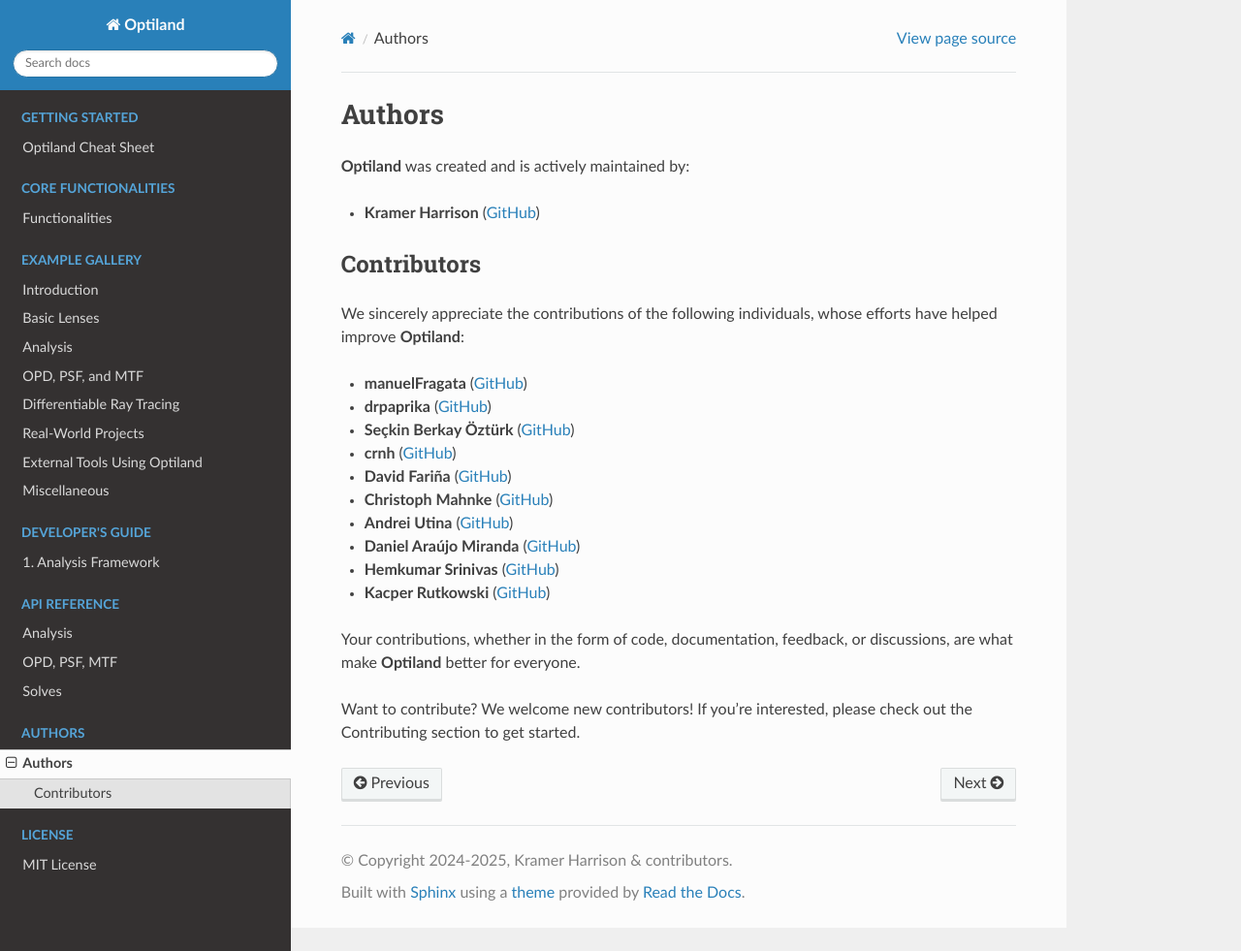
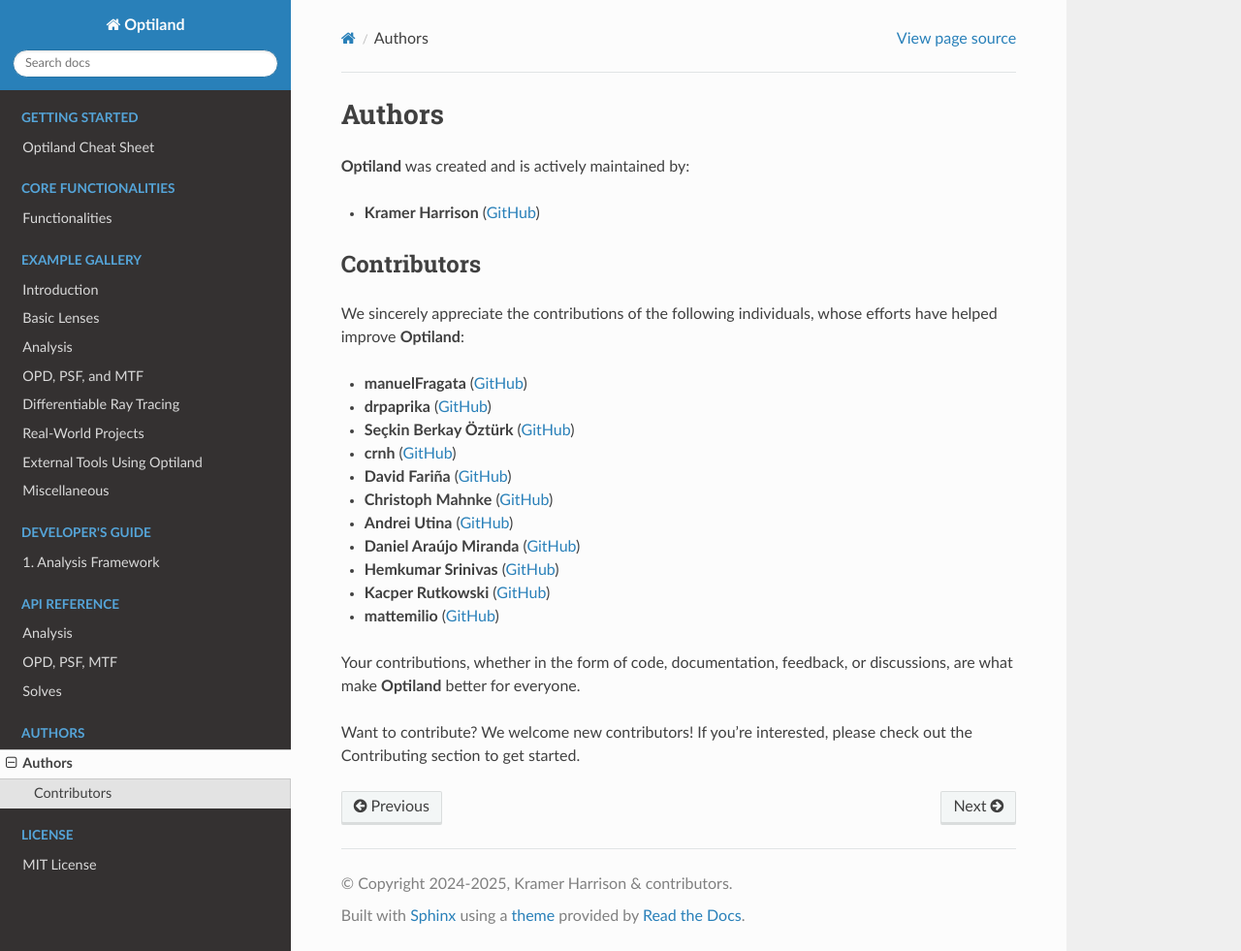
Before and after one commit to HarrisonKramer/optiland, a Sphinx documentation site: the page built from docs/authors.rst, in a window 1280 px wide and 981 px high. Shown: the whole window at 97% size. Built offline with Sphinx 7.4.7 and the Read the Docs theme 3.1.0, drawn with Linux system fonts in a browser that asks for light colours; pages that are not in the unit, such as notebooks, are missing from menus.

Commit message:
docs: add mattemilio to the list of contributors

```diff
--- a/docs/authors.rst
+++ b/docs/authors.rst
@@ -22,6 +22,7 @@
 - **Daniel Araújo Miranda** (`GitHub <https://github.com/mirandadam>`_)
 - **Hemkumar Srinivas** (`GitHub <https://github.com/hemkumarsrinivas>`_)
 - **Kacper Rutkowski** (`GitHub <https://github.com/kkrutkowski>`_)
+- **mattemilio** (`GitHub <https://github.com/mattemilio>`_)
 
 
 Your contributions, whether in the form of code, documentation, feedback, or discussions, are what make **Optiland** better for everyone.
```
